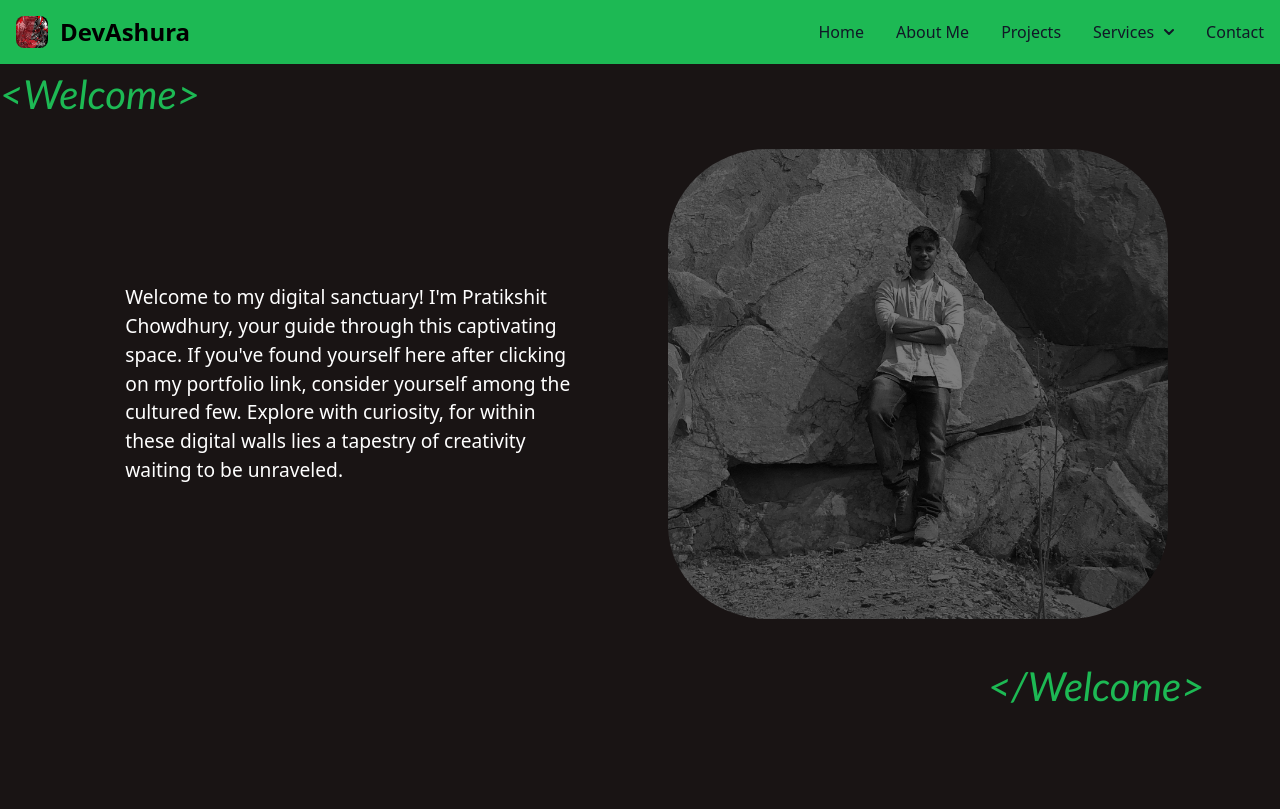
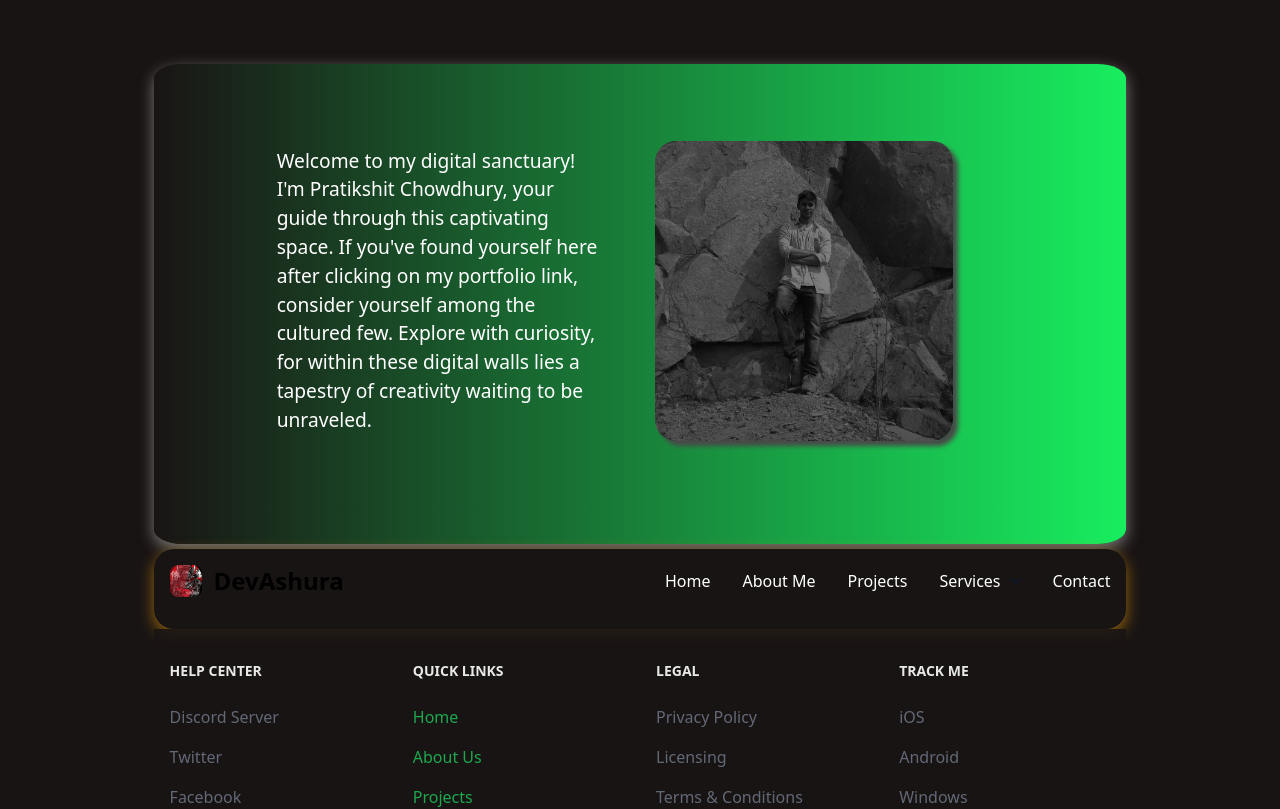
Before and after one commit to akshitchowdhury/Portfolio_revamp, a React (Create React App) app: page / in a window 1280 px wide. Shown: the top 809 px of the page. Built offline with nearby package versions, Linux system fonts and the light colour scheme.

Commit message:
contact finishing

```diff
--- a/src/App.css
+++ b/src/App.css
@@ -1,43 +1,9 @@
-/* .App {
-  text-align: center;
+.App{
+  background-color: #191414;
+  /* border: 3pt solid gold; */
+
+  padding-top: 5%;
+
+  padding-left: 12%;
+  padding-right: 12%;
 }
-
-.App-logo {
-  height: 40vmin;
-  pointer-events: none;
-}
-
-@media (prefers-reduced-motion: no-preference) {
-  .App-logo {
-    animation: App-logo-spin infinite 20s linear;
-  }
-}
-
-.App-header {
-  background-color: #282c34;
-  min-height: 100vh;
-  display: flex;
-  flex-direction: column;
-  align-items: center;
-  justify-content: center;
-  font-size: calc(10px + 2vmin);
-  color: white;
-}
-
-.App-link {
-  color: #61dafb;
-}
-
-@keyframes App-logo-spin {
-  from {
-    transform: rotate(0deg);
-  }
-  to {
-    transform: rotate(360deg);
-  }
-} */
-
-/* .App{
-  overflow-x: hidden;
-  overflow-y: hidden;
-} */
--- a/src/App.js
+++ b/src/App.js
@@ -12,11 +12,11 @@ import ContactComponent from './components/Contact/ContactComponent';
 
 function App() {
   return (
-    <div className="App overflow-x-hidden">
+    <div className="App overflow-x-hidden" >
 
 
     <Router>
-    <Nav/>
+
 
       <Routes>
         <Route path="/" element={<Home/>} />
@@ -36,6 +36,7 @@ function App() {
         */}
 
       </Routes>
+      <Nav/>
       <Footer/>
       </Router>
     </div>
--- a/src/components/Contact/Contact.css
+++ b/src/components/Contact/Contact.css
@@ -1,6 +1,31 @@
+
+.connect-container{
+    width: auto;
+
+    /* margin-bottom: -5%; */
+    padding: 10%;
+    height: 30rem;
+
+
+/*
+    background-color: #191414;; */
+
+    background-image: linear-gradient(to left, #18ee5f, #191414 );
+
+}
+
+.contactStuff{
+
+    height: 100%;
+
+    margin-top: -40%;
+}
+
+
+
 .connect{
 
-    margin-top: -2%;
+
     margin-bottom: -2%;
     display: flex;
     flex-direction: row;
@@ -16,8 +41,17 @@
 .form{
     box-shadow: 3px 3px 5px 5px rgb(112, 111, 111);
     /* border: 3pt solid blue; */
-    margin-top: 3%;
+    height: 450px;
+    margin-bottom: 600px;
+    margin-top: -4%;
     background-color: #1DB954;
+
+}
+
+
+.submitForm{
+
+    margin-top: -4%;
 
 }
 
@@ -29,10 +63,13 @@ textarea{
 }
 .map-box{
 
-    /* border: 3pt solid red; */
-    width: 50%;
-    margin-left: 3%;
-    margin-top: 3%;
+    border: 3pt solid #18ee5f;
+
+    height: 400px;
+
+    margin-bottom: 500px;
+
+    /* margin-bottom: 23%; */
 
 
 
@@ -55,14 +92,6 @@ textarea{
 }
 
 
-.connect-container{
-    margin-top: -5%;
-    /* margin-bottom: -5%; */
-    padding: 10%;
-
-    background-color: #191414;;
-
-}
 
 .enter-name{
     transition: transform 0.6s ease, background-color 0.9s ease;
--- a/src/components/Contact/ContactComponent.jsx
+++ b/src/components/Contact/ContactComponent.jsx
@@ -45,10 +45,10 @@ const ContactComponent = forwardRef((props,ref) => {
   <div ref={ref} className='connect-container'>
   <h2 className="connect w-full lg:w-3/4 px-4 lg:p-4 lg:h-full rounded-lg  text-3xl md:text-4xl font-bold mb-4 text-center md:text-left mx-auto">Ping me up</h2>
 
-    <div className="flex flex-col lg:flex-row sm:flex-col">
+    <div className="contactStuff flex flex-col lg:flex-row sm:flex-col" >
     <div className="form w-full md:w-1/2 lg:w-1/2 px-4 lg:p-4 lg:h-full rounded-lg shadow-2xl">
-  <h2 className="contactUs text-2xl font-bold mb-4">Contact Us</h2>
-  <form className="space-y-4" onSubmit={handleSubmit}>
+     <h2 className="contactUs text-2xl font-bold mb-4">Contact Us</h2>
+   <form className="submitForm space-y-4" onSubmit={handleSubmit}>
     <div>
       <label htmlFor="name" className="block font-semibold mb-1">Name</label>
       <input type="text" ref={nameRef} id="name" name="name" className="enter-name w-full px-4 py-2 border rounded-md" placeholder="Enter your name" />
@@ -63,7 +63,7 @@ const ContactComponent = forwardRef((props,ref) => {
     </div>
     <div>
       <label htmlFor="message" className="block font-semibold mb-1">Message</label>
-      <textarea id="message" ref={messageRef} name="message" rows="4" className="enter-message w-full px-4 py-2 border rounded-md" placeholder="Enter your message"></textarea>
+      <textarea id="message" ref={messageRef} name="message" rows="1" className="enter-message w-full px-4 py-2 border rounded-md" placeholder="Enter your message"></textarea>
     </div>
     <button type="submit" className="formButton text-white px-6 py-2 rounded-md ">Submit</button>
   </form>
@@ -71,7 +71,7 @@ const ContactComponent = forwardRef((props,ref) => {
 
 
 
-     <MapLeaflet className="map-box"/>
+     <MapLeaflet className="map-box" />
 
 
     </div>
--- a/src/components/Contact/MapLeaflet.css
+++ b/src/components/Contact/MapLeaflet.css
@@ -1,22 +1,11 @@
-.custom-map-container {
-
-    float: right;
-    margin-top: 0px;
-    margin-right: 10%;
-
-    border-radius: 15px; /* Adjust the border-radius value for smoother edges */
-    overflow: hidden; /* Hide overflow content for perfect rounded corners */
-    box-shadow: 0 0 10px rgba(0, 0, 0, 0.1); /* Add a subtle box shadow for depth */
-  }
   /* w-full md:w-4/5 lg:w-3/4 xl:w-5/6 h-96 */
   .map-box{
 
-    height: 570px;
+    width: 400px;
 
-    width: 80%;
 
-    margin-top: 2rem;
   }
+
 /*
   w-full lg:w-3/4 px-4 lg:p-7 lg:h-96 rounded-lg shadow-2xl bg-white rounded-lg shadow-2xl bg-white */
 
--- a/src/components/Contact/MapLeaflet.jsx
+++ b/src/components/Contact/MapLeaflet.jsx
@@ -39,7 +39,7 @@ const MapLeaflet = () => {
 
   return (
     <div className="map-box w-full md:w-4/5 lg:w-3/5 xl:w-2/5 mx-auto md:mt-6">
-      <MapContainer center={fixedLocation} zoom={13} className="w-full h-96 md:h-full">
+      <MapContainer center={fixedLocation} zoom={13} className=" w-full h-96 md:h-full" >
         <TileLayer
           url="https://{s}.tile.openstreetmap.org/{z}/{x}/{y}.png"
           attribution='&copy; <a href="https://www.openstreetmap.org/copyright">OpenStreetMap</a> contributors'
--- a/src/components/Home/Home.css
+++ b/src/components/Home/Home.css
@@ -2,17 +2,26 @@
 
 .backDrop{
 
-    width: 100rem;
+    width: auto;
     display: flex;
     /* position: absolute;
     left: 0;
     right: 0;
     top: 0; */
-    height: 47rem;
+    height: 30rem;
+    border-radius: 3%;
+
+    box-shadow: 0 5px 15px rgba(187, 186, 183, 0.61);
+    /* border: 3pt solid red; */
+    padding: 4%;
+
 /*
     background-image: url('../../assets/homeBg3.jpg'); */
 
-    background-color: #191414;
+    /* background-color: #097978;     */
+
+    background-image: linear-gradient(to left, #18ee5f, #191414 );
+
 
     background-repeat: no-repeat;
     background-size: cover;
@@ -26,30 +35,33 @@
     width: 27%;
 }
 
-.navbar{
+/* .navbar{
     display: flex;
 
     flex-direction: row;
 
     justify-content: space-evenly;
-}
+} */
 
 .profile{
+/*
+    border: 3pt solid blue; */
     padding-left: 15%;
     padding-right: 15%;
 
     display: flex;
     align-items: center;
     justify-content: center;
-    margin-top: -7%;
+    margin-top: -3%;
     margin-left: 7%;
 
 }
 .profile img {
-    height: 470px;
+    height: 300px;
     width: 500px;
-    border-radius: 20%;
-    float: left;
+    border-radius: 7%;
+    box-shadow: 5px 5px 5px #1DB954;
+
     margin-left: 10%;
     filter: brightness(0.5) saturate(0%);
     transition: filter 0.3s, transform 0.9s;
@@ -63,9 +75,9 @@
 
 .profile p{
     /* border: 3pt solid red; */
-    float: left;
+
     font-size: larger;
-    margin-left: -80%;
+    margin-left: -20%;
 }
 
 
@@ -77,58 +89,9 @@
 }
 .intro2{
     font-size: 2.5rem;
-    color: #1DB954;
+    color: #191414;
     margin-left: -47%;
     margin-top: 37%;
     font-family: 'Gill Sans', 'Gill Sans MT', Calibri, 'Trebuchet MS', sans-serif;
     font-style: italic;
 }
-
- @media (max-width: 661px) {
-    .intro1{
-        font-size: large;
-        color: #1DB954;
-    }
-    .intro2{
-        /* border: 3pt solid blue; */
-       padding-left : 42%;
-        font-size: large;
-        color: #1DB954;
-
-           }
-
-
-    .profile {
-        flex-direction: column;
-        justify-content: center;
-        align-items: center;
-        padding: 4%;
-    }
-
-    .profile img {
-        /* margin-right: 1rem;
-        margin-bottom: 0; */
-        height: 200px;
-        width: 200px;
-        border-radius: 50%;
-        margin-top: -27rem;
-        margin-left: -20rem;
-
-    }
-
-    .profile p {
-        text-align: center
-
-    }
-}
-
-@media (max-width: 639px) {
-    .profile img {
-        width: 100px;
-        height: 100px;
-    }
-
-    .profile p {
-        max-width: 15rem;
-    }
-}
--- a/src/components/Home/Home.jsx
+++ b/src/components/Home/Home.jsx
@@ -15,8 +15,8 @@ const Home = () => {
 
 
      <div className='backDrop'>
-
-      <span className='intro1 '>  {`${"<Welcome>"}`} </span>
+{/*
+      <span className='intro1 '>  {`${"<Welcome>"}`} </span> */}
        <div className= 'profile'>
 
        <p className='text-white max-w-md '>
@@ -27,8 +27,8 @@ const Home = () => {
 
 
        </div>
-
-       <span className='intro2 '>  {`${"</Welcome>"}`} </span>
+{/*
+       <span className='intro2 '>  {`${"</Welcome>"}`} </span> */}
     </div>
 
     </>
--- a/src/components/Nav/Nav.css
+++ b/src/components/Nav/Nav.css
@@ -1,20 +1,33 @@
 .Navbar{
 
-    background-color: #1DB954;
+    margin-top: 5px;
+    background-color: inherit;
+/*
+    background-image: linear-gradient(to left, #18ee5f, #191414 );    */
+
+
+    box-shadow: 0 5px 15px rgba(231, 153, 6, 0.61); /* Add a shadow */
+  border-radius: 20px; /* Add border-radius for rounded corners */
+  /* transform: perspective(100px) rotateX(2deg);  */
+  /* overflow: hidden; */
+
+  height: 80px;
 }
 
 .List{
-    background-color: #1DB954;
+    background-color: inherit;
 }
 
 
 #navbar-multi-level{
-    background-color: #1DB954;
+    background-color: inherit;
 }
-.nabar-link{
+.navbar-link{
+    color: white;
     transition: filter 0.3s, transform 0.3s;
+
 }
 
-.nabar-link:hover{
+.navbar-link:hover{
     transform: scale(1.1);
 }
--- a/src/components/Nav/Nav.jsx
+++ b/src/components/Nav/Nav.jsx
@@ -64,14 +64,21 @@ function Navbar() {
         <div className={isDropdownOpen ? "absolute top-full left-0 w-full md:block md:w-auto" : "hidden w-full md:block md:w-auto"} id="navbar-multi-level" style={{ top: dropdownPosition.top, left: dropdownPosition.left }}>
           <ul className="List flex flex-col font-medium p-4 md:p-0 mt-4 border border-gray-100   md:space-x-8 rtl:space-x-reverse md:flex-row md:mt-0 md:border-0  dark:border-gray-700">
             <li >
-            <Link to="/" onClick={resetDropdownPosition} className="navbar-link block py-2 px-3 text-gray-900 rounded hover:bg-gray-100 md:hover:bg-transparent md:border-0 md:hover:text-white md:p-0 dark:text-white md:dark:hover:text-white dark:hover:bg-gray-700 dark:hover:text-white md:dark:hover:bg-transparent transform transition duration-300 ease-in-out hover:scale-125">Home</Link>
+            <Link to="/" onClick={resetDropdownPosition} style={{color: 'white'}}
+            className="navbar-link block py-2 px-3 text-gray-900 rounded hover:bg-gray-100 md:hover:bg-transparent md:border-0 md:hover:text-white md:p-0 dark:text-white md:dark:hover:text-white dark:hover:bg-gray-700 dark:hover:text-white md:dark:hover:bg-transparent transform transition duration-300 ease-in-out hover:scale-125">Home</Link>
 
             </li>
             <li>
-              <Link to="/about" onClick={resetDropdownPosition} className="navbar-link block py-2 px-3 text-gray-900 rounded hover:bg-gray-100 md:hover:bg-transparent md:border-0 md:hover:text-white md:p-0 dark:text-white md:dark:hover:text-white dark:hover:bg-gray-700 dark:hover:text-white md:dark:hover:bg-transparent transform transition duration-300 ease-in-out hover:scale-125">About Me</Link>
+              <Link to="/about" onClick={resetDropdownPosition} style={{color: 'white'}}
+               className="navbar-link block py-2 px-3 text-gray-900 rounded hover:bg-gray-100 md:hover:bg-transparent md:border-0 md:hover:text-white md:p-0 dark:text-white md:dark:hover:text-white dark:hover:bg-gray-700 dark:hover:text-white md:dark:hover:bg-transparent transform transition duration-300 ease-in-out hover:scale-125">About Me</Link>
             </li>
             <li>
-              <Link to="/projects" onClick={resetDropdownPosition} className="navbar-link block py-2 px-3 text-gray-900 rounded hover:bg-gray-100 md:hover:bg-transparent md:border-0 md:hover:text-white md:p-0 dark:text-white md:dark:hover:text-white dark:hover:bg-gray-700 dark:hover:text-white md:dark:hover:bg-transparent transform transition duration-300 ease-in-out hover:scale-125">Projects</Link>
+              <Link to="/projects" onClick={resetDropdownPosition}
+              style={{color: 'white'}}
+               className="navbar-link block py-2 px-3 text-gray-900 rounded hover:bg-gray-100
+               md:hover:bg-transparent md:border-0 md:hover:text-white md:p-0 dark:text-white
+               md:dark:hover:text-white dark:hover:bg-gray-700 dark:hover:text-white md:dark:hover:bg-transparent
+               transform transition duration-300 ease-in-out hover:scale-125">Projects</Link>
             </li>
             {!isMobile && (
               <li>
@@ -110,7 +117,8 @@ function Navbar() {
               </li>
             )}
             <li>
-              <Link to="/contact" onClick={resetDropdownPosition} className="navbar-link block py-2 px-3 text-gray-900 rounded hover:bg-gray-100 md:hover:bg-transparent md:border-0 md:hover:text-white md:p-0 dark:text-white md:dark:hover:text-white dark:hover:bg-gray-700 dark:hover:text-white md:dark:hover:bg-transparent transform transition duration-300 ease-in-out hover:scale-125">Contact</Link>
+              <Link to="/contact" onClick={resetDropdownPosition} style={{color: 'white'}}
+               className="navbar-link block py-2 px-3 text-gray-900 rounded hover:bg-gray-100 md:hover:bg-transparent md:border-0 md:hover:text-white md:p-0 dark:text-white md:dark:hover:text-white dark:hover:bg-gray-700 dark:hover:text-white md:dark:hover:bg-transparent transform transition duration-300 ease-in-out hover:scale-125">Contact</Link>
             </li>
           </ul>
         </div>
```
